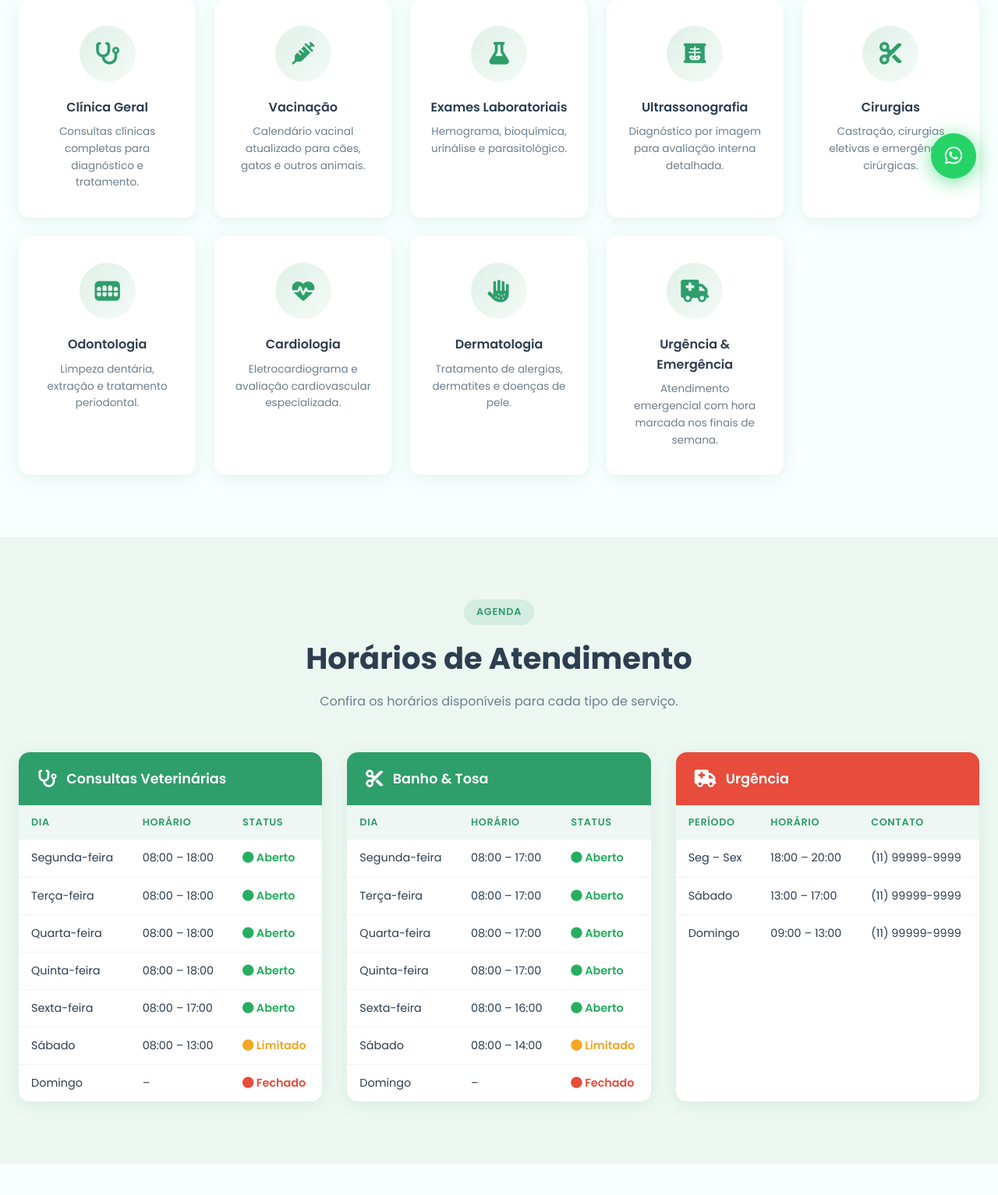
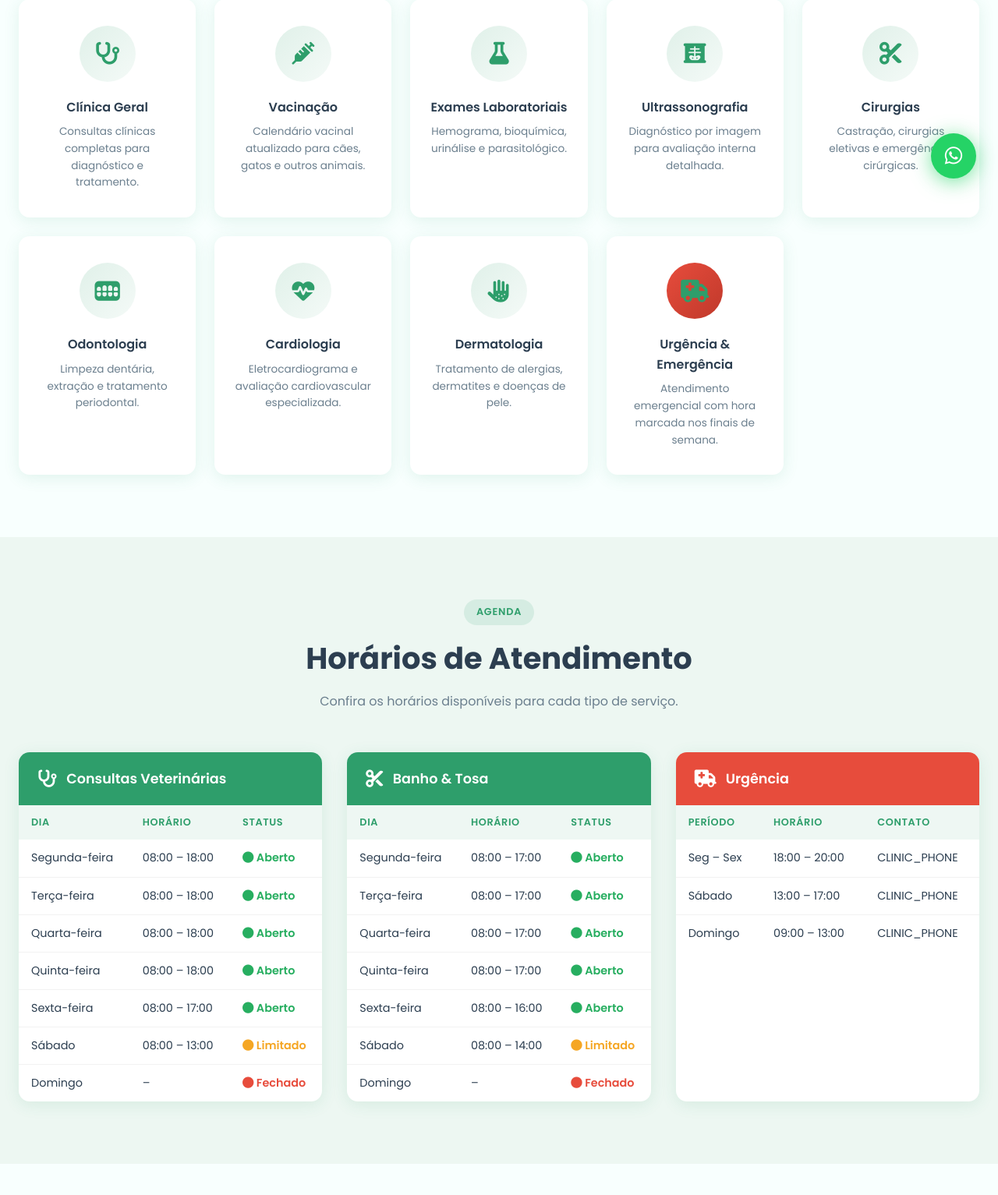
Before and after one commit to Josepkaua/site-pet, a PHP site: page /pages/servicos.php in a window 1280 px wide. Shown: the part 543-2076 px from the top of the page at 78% size. Run offline with PHP 8.4, Linux system fonts and the light colour scheme; some libraries are stand-ins or nearby versions.

Commit message:
Make service cards clickable and add paw favicon to all pages
Co-Authored-By: Claude Sonnet 4.6 <noreply@anthropic.com>

```diff
--- a/includes/admin_layout.php
+++ b/includes/admin_layout.php
@@ -17,6 +17,7 @@ $visitasHoje = $visitas['dias'][date('Y-m-d')] ?? 0;
     <meta charset="UTF-8">
     <meta name="viewport" content="width=device-width, initial-scale=1.0">
     <title><?= $adminTitle ?? 'Painel Admin' ?> – <?= CLINIC_NAME ?></title>
+    <link rel="icon" type="image/svg+xml" href="/assets/images/favicon.svg">
     <link href="https://fonts.googleapis.com/css2?family=Poppins:wght@300;400;500;600;700&display=swap" rel="stylesheet">
     <link rel="stylesheet" href="https://cdnjs.cloudflare.com/ajax/libs/font-awesome/6.5.0/css/all.min.css">
     <link rel="stylesheet" href="/assets/css/admin.css">
--- a/includes/header.php
+++ b/includes/header.php
@@ -4,6 +4,7 @@
     <meta charset="UTF-8">
     <meta name="viewport" content="width=device-width, initial-scale=1.0">
     <title><?= $pageTitle ?? CLINIC_NAME ?></title>
+    <link rel="icon" type="image/svg+xml" href="/assets/images/favicon.svg">
     <link rel="stylesheet" href="/assets/css/style.css">
     <link rel="preconnect" href="https://fonts.googleapis.com">
     <link href="https://fonts.googleapis.com/css2?family=Poppins:wght@300;400;500;600;700&display=swap" rel="stylesheet">
--- a/index.php
+++ b/index.php
@@ -56,6 +56,7 @@ function dest_visual(string $nome, string $cat): array {
     <meta charset="UTF-8">
     <meta name="viewport" content="width=device-width, initial-scale=1.0">
     <title><?= $pageTitle ?></title>
+    <link rel="icon" type="image/svg+xml" href="/assets/images/favicon.svg">
     <link rel="stylesheet" href="/assets/css/style.css">
     <link rel="preconnect" href="https://fonts.googleapis.com">
     <link href="https://fonts.googleapis.com/css2?family=Poppins:wght@300;400;500;600;700&display=swap" rel="stylesheet">
--- a/pages/login.php
+++ b/pages/login.php
@@ -24,6 +24,7 @@ if ($_SERVER['REQUEST_METHOD'] === 'POST') {
     <meta charset="UTF-8">
     <meta name="viewport" content="width=device-width, initial-scale=1.0">
     <title>Login – <?= CLINIC_NAME ?></title>
+    <link rel="icon" type="image/svg+xml" href="/assets/images/favicon.svg">
     <link rel="stylesheet" href="/assets/css/style.css">
     <link href="https://fonts.googleapis.com/css2?family=Poppins:wght@300;400;500;600;700&display=swap" rel="stylesheet">
     <link rel="stylesheet" href="https://cdnjs.cloudflare.com/ajax/libs/font-awesome/6.5.0/css/all.min.css">
--- a/pages/painel/index.php
+++ b/pages/painel/index.php
@@ -11,6 +11,7 @@ $u = auth_user();
     <meta charset="UTF-8">
     <meta name="viewport" content="width=device-width, initial-scale=1.0">
     <title>Meu Painel – <?= CLINIC_NAME ?></title>
+    <link rel="icon" type="image/svg+xml" href="/assets/images/favicon.svg">
     <link href="https://fonts.googleapis.com/css2?family=Poppins:wght@300;400;500;600;700&display=swap" rel="stylesheet">
     <link rel="stylesheet" href="https://cdnjs.cloudflare.com/ajax/libs/font-awesome/6.5.0/css/all.min.css">
     <link rel="stylesheet" href="/assets/css/style.css">
--- a/pages/servicos.php
+++ b/pages/servicos.php
@@ -21,51 +21,51 @@ $activePage = 'servicos';
             <h2>Serviços Clínicos</h2>
         </div>
         <div class="services-grid">
-            <div class="service-card">
+            <a href="/pages/consultas.php" class="service-card">
                 <div class="service-icon"><i class="fas fa-stethoscope"></i></div>
                 <h3>Clínica Geral</h3>
                 <p>Consultas clínicas completas para diagnóstico e tratamento.</p>
-            </div>
-            <div class="service-card">
+            </a>
+            <a href="/pages/consultas.php" class="service-card">
                 <div class="service-icon"><i class="fas fa-syringe"></i></div>
                 <h3>Vacinação</h3>
                 <p>Calendário vacinal atualizado para cães, gatos e outros animais.</p>
-            </div>
-            <div class="service-card">
+            </a>
+            <a href="/pages/consultas.php" class="service-card">
                 <div class="service-icon"><i class="fas fa-flask"></i></div>
                 <h3>Exames Laboratoriais</h3>
                 <p>Hemograma, bioquímica, urinálise e parasitológico.</p>
-            </div>
-            <div class="service-card">
+            </a>
+            <a href="/pages/consultas.php" class="service-card">
                 <div class="service-icon"><i class="fas fa-x-ray"></i></div>
                 <h3>Ultrassonografia</h3>
                 <p>Diagnóstico por imagem para avaliação interna detalhada.</p>
-            </div>
-            <div class="service-card">
+            </a>
+            <a href="/pages/consultas.php" class="service-card">
                 <div class="service-icon"><i class="fas fa-cut"></i></div>
                 <h3>Cirurgias</h3>
                 <p>Castração, cirurgias eletivas e emergências cirúrgicas.</p>
-            </div>
-            <div class="service-card">
+            </a>
+            <a href="/pages/consultas.php" class="service-card">
                 <div class="service-icon"><i class="fas fa-teeth"></i></div>
                 <h3>Odontologia</h3>
                 <p>Limpeza dentária, extração e tratamento periodontal.</p>
-            </div>
-            <div class="service-card">
+            </a>
+            <a href="/pages/consultas.php" class="service-card">
                 <div class="service-icon"><i class="fas fa-heartbeat"></i></div>
                 <h3>Cardiologia</h3>
                 <p>Eletrocardiograma e avaliação cardiovascular especializada.</p>
-            </div>
-            <div class="service-card">
+            </a>
+            <a href="/pages/consultas.php" class="service-card">
                 <div class="service-icon"><i class="fas fa-allergies"></i></div>
                 <h3>Dermatologia</h3>
                 <p>Tratamento de alergias, dermatites e doenças de pele.</p>
-            </div>
-            <div class="service-card">
-                <div class="service-icon"><i class="fas fa-ambulance"></i></div>
+            </a>
+            <a href="https://wa.me/<?= CLINIC_WHATS ?>?text=Olá! Preciso de atendimento de urgência." target="_blank" class="service-card">
+                <div class="service-icon" style="background:linear-gradient(135deg,#e74c3c,#c0392b);"><i class="fas fa-ambulance"></i></div>
                 <h3>Urgência & Emergência</h3>
                 <p>Atendimento emergencial com hora marcada nos finais de semana.</p>
-            </div>
+            </a>
         </div>
     </div>
 </section>
```
Also changed, not shown: assets/images/favicon.svg (added).
